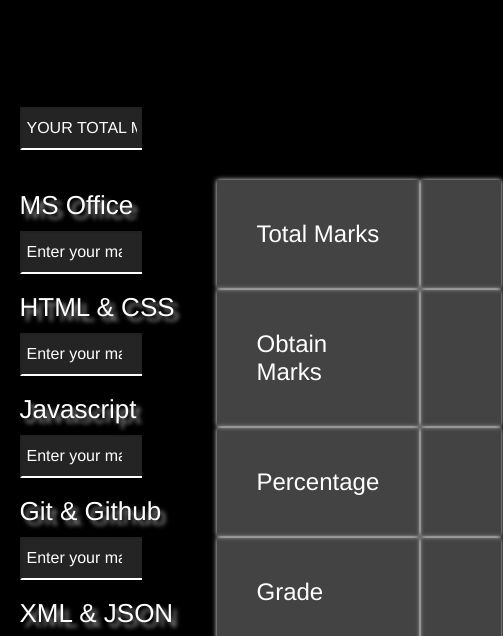
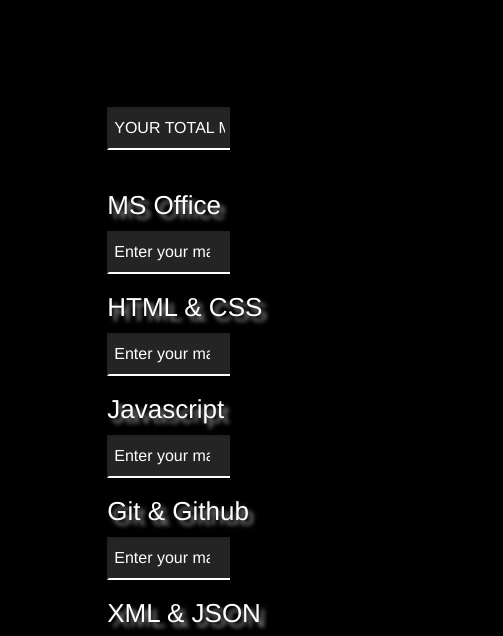
Before and after one commit to Imran0316/Result_Calculator, a plain HTML site: page index.html in a window 390 px wide. Shown: the part 187-823 px from the top of the page, 503 px wide, since content can reach past the window. Drawn offline with Linux system fonts and the light colour scheme.

Commit message:
Update index.css

```diff
--- a/index.css
+++ b/index.css
@@ -22,6 +22,20 @@
     justify-content: space-evenly;
     color: white;
     padding: 100px 0px;
+}
+@media(max-width:768px){
+    .container{
+        display: flex;
+        align-items: center;
+        justify-content: center;
+        flex-direction: column !important;
+    }
+    .result_container{
+        margin-top: 50px;
+    }
+    .form{
+        width: 80vw;
+    }
 }
 .form{
     width: 45vw;
```
